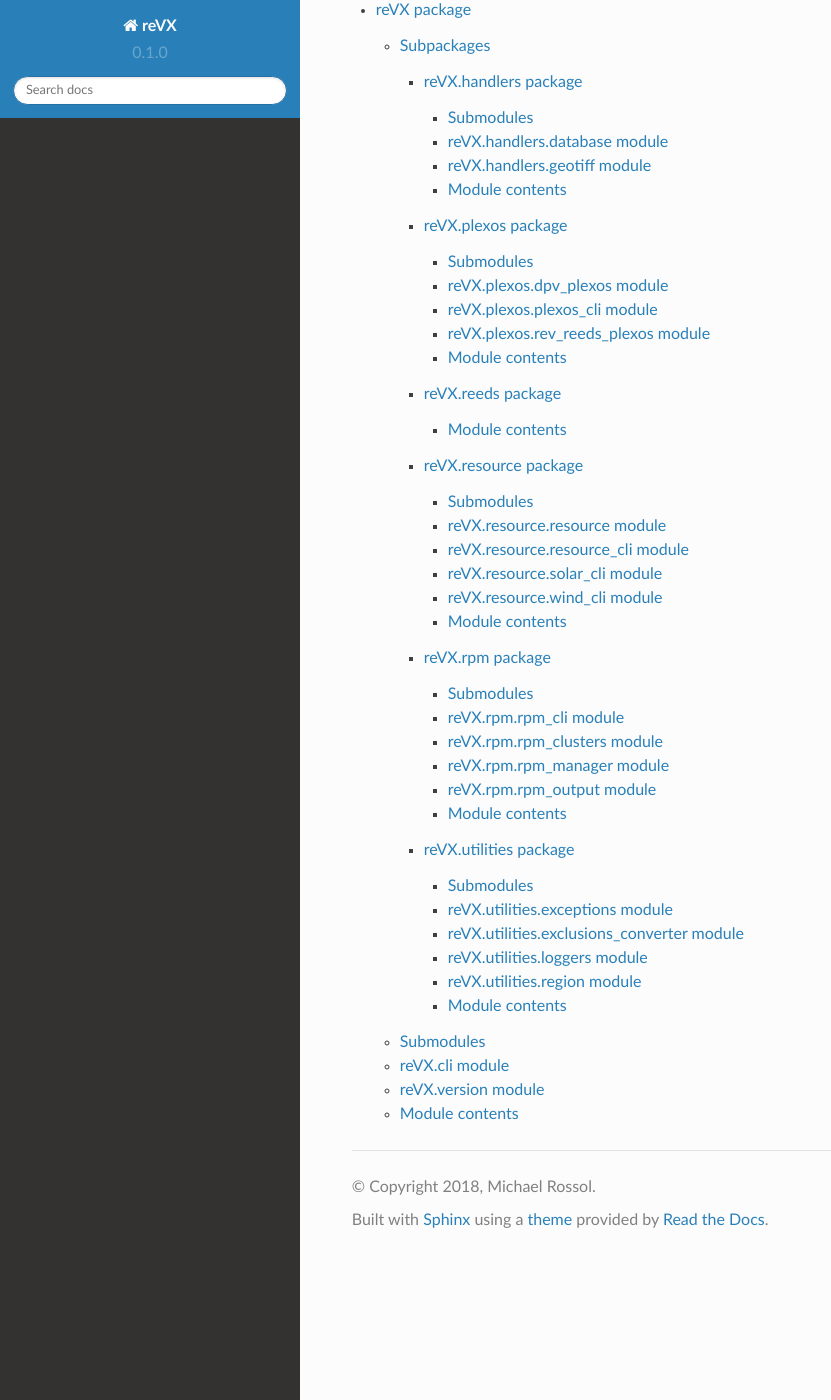
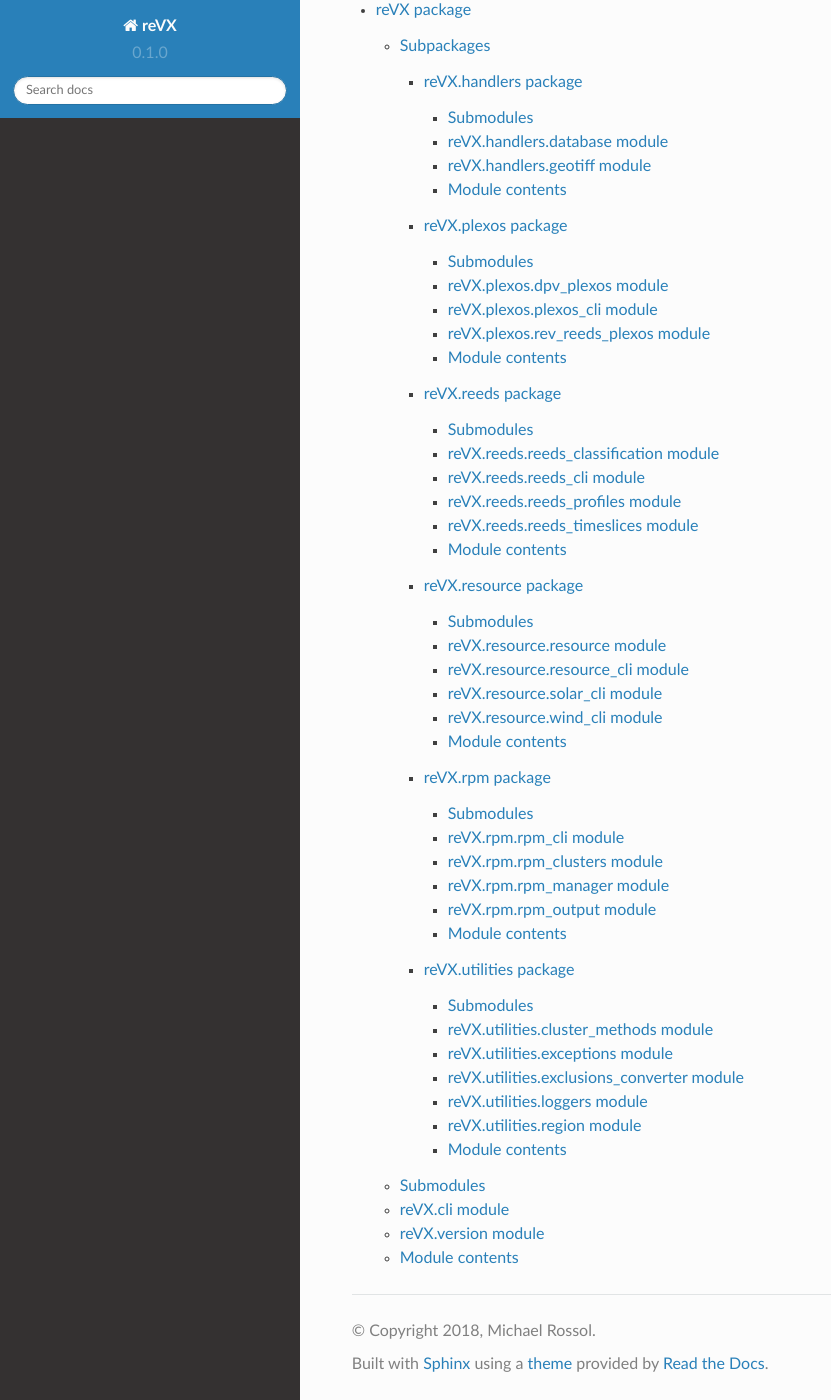
Before and after one commit to NREL/reVX, a Sphinx documentation site: the page built from docs/source/reVX.rst, in a window 1280 px wide and 1400 px high, scrolled down 521 px. Shown: the whole window, without its empty margins (0-831 px from the left). Built offline with Sphinx 7.4.7 and the Read the Docs theme 2.0.0, drawn with Linux system fonts in a browser that asks for light colours.

Commit message:
update docs

```diff
--- a/docs/source/reVX/reVX.reeds.rst
+++ b/docs/source/reVX/reVX.reeds.rst
@@ -1,5 +1,41 @@
 reVX.reeds package
 ==================
+
+Submodules
+----------
+
+reVX.reeds.reeds\_classification module
+---------------------------------------
+
+.. automodule:: reVX.reeds.reeds_classification
+   :members:
+   :undoc-members:
+   :show-inheritance:
+
+reVX.reeds.reeds\_cli module
+----------------------------
+
+.. automodule:: reVX.reeds.reeds_cli
+   :members:
+   :undoc-members:
+   :show-inheritance:
+
+reVX.reeds.reeds\_profiles module
+---------------------------------
+
+.. automodule:: reVX.reeds.reeds_profiles
+   :members:
+   :undoc-members:
+   :show-inheritance:
+
+reVX.reeds.reeds\_timeslices module
+-----------------------------------
+
+.. automodule:: reVX.reeds.reeds_timeslices
+   :members:
+   :undoc-members:
+   :show-inheritance:
+
 
 Module contents
 ---------------
--- a/docs/source/reVX/reVX.utilities.rst
+++ b/docs/source/reVX/reVX.utilities.rst
@@ -3,6 +3,14 @@
 
 Submodules
 ----------
+
+reVX.utilities.cluster\_methods module
+--------------------------------------
+
+.. automodule:: reVX.utilities.cluster_methods
+   :members:
+   :undoc-members:
+   :show-inheritance:
 
 reVX.utilities.exceptions module
 --------------------------------
```
